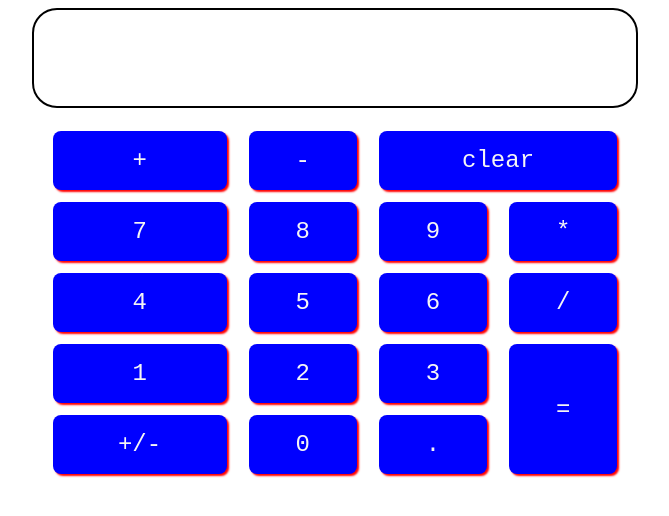
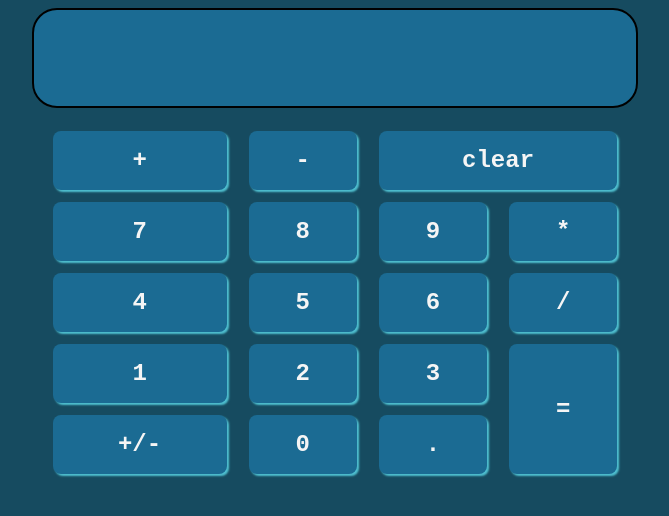
Before and after one commit to davidcastel/odin-calculator, a plain HTML site: page index.html in a window 1280 px wide. Shown: the whole page, without its empty margins (305-974 px from the left). Drawn offline with Linux system fonts and the light colour scheme.

Commit message:
implement better CSS styling

```diff
--- a/index.css
+++ b/index.css
@@ -1,3 +1,10 @@
+:root {
+    --dark-blue: #164B60;
+    --navy-blue: #1B6B93;
+    --light-blue: #4FC0D0;
+    --light-green: #A2FF86;
+}
+
 /* Boiler Plate */
 * {
     box-sizing: border-box;
@@ -19,6 +26,7 @@ img {
 html {
     -webkit-text-size-adjust: none; /* for iOS Safari */
     text-size-adjust: none; /* for other mobile browsers */
+    background-color: var(--dark-blue);
 }
 
 @media (prefers-reduced-motion: no-preference) {
@@ -49,6 +57,7 @@ html {
     height: max-content;
     padding-top: 0.5rem;
     padding-bottom: 0.5rem;
+    background-color: var(--navy-blue);
 
     border-color: black;
     border-radius: 25px;
@@ -70,7 +79,7 @@ html {
 }
 
 #equation {
-    color: rgb(104, 104, 104);
+    color: var(--light-blue);
     font-size: 2vw;
     line-height: 2.5vw;
 
@@ -83,7 +92,7 @@ html {
     height: max-content;
     overflow-wrap: anywhere;
 
-    color: black;
+    color: var(--light-green);
     font-size: 4vw;
     line-height: 4.5vw;
 }
@@ -118,23 +127,31 @@ td {
     display: block;
     border-radius: 8px;
 
-    background-color: blue;
+    background-color: var(--navy-blue);
     color: whitesmoke;
     font-size: 1.5rem;
+    font-weight: 600;
 
-    box-shadow: 2px 2px 2px 0px red;
+    box-shadow: 2px 2px 2px 0px var(--light-blue);
     transition: all 0.3s;
     cursor: pointer;
 }
 
 .btn:hover {
-    box-shadow: 0px 15px 25px -5px dodgerblue;
+    box-shadow: 3px 3px 2px var(--light-green);
+    font-size: 1.8rem;
     transform: scale(1.03);
 }
 
 .btn:active {
-    box-shadow: 0px 4px 8px dodgerblue;
+    box-shadow: 1px 2px 2px var(--light-green);
+    font-size: 1.3rem;
     transform: scale(0.98);
+}
+
+.btn::after {
+    font-size: 1.5rem;
+    box-shadow: 2px 2px 2px 0px var(--light-blue);
 }
 
 @media (max-width: 768px) {
```
Also changed, not shown: 1 other file.
